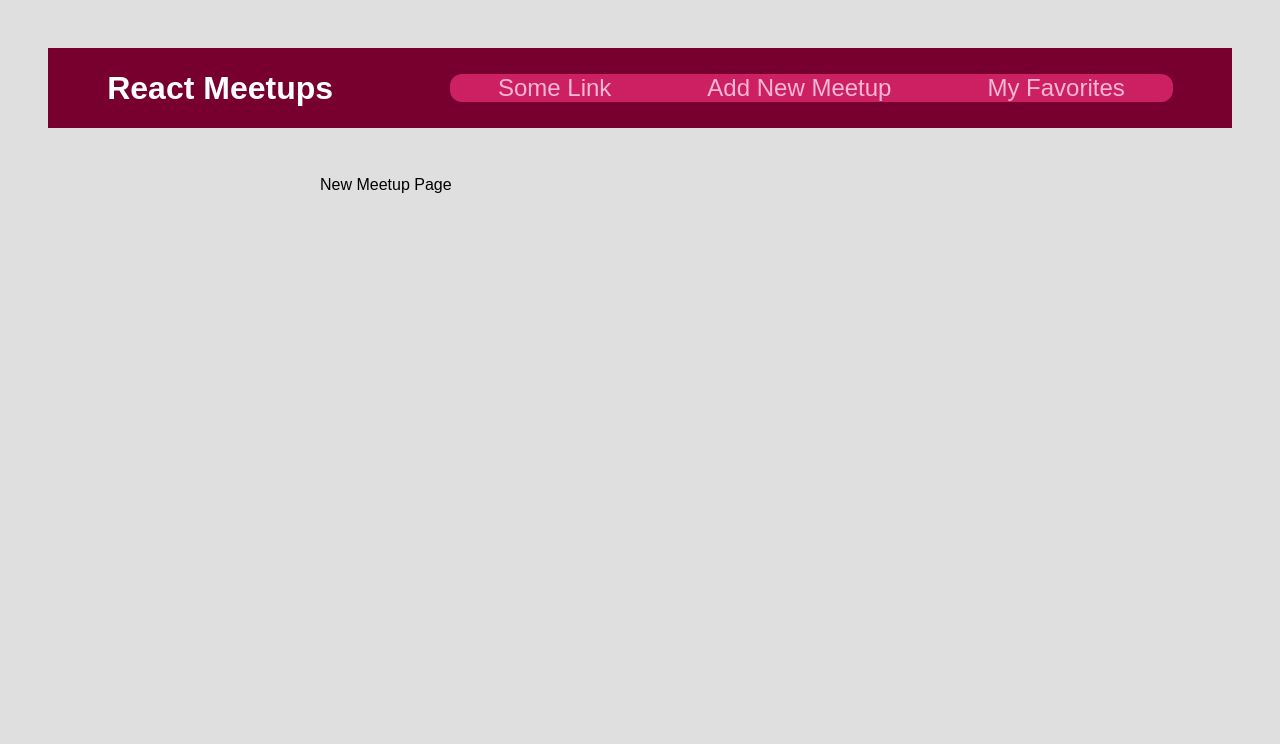
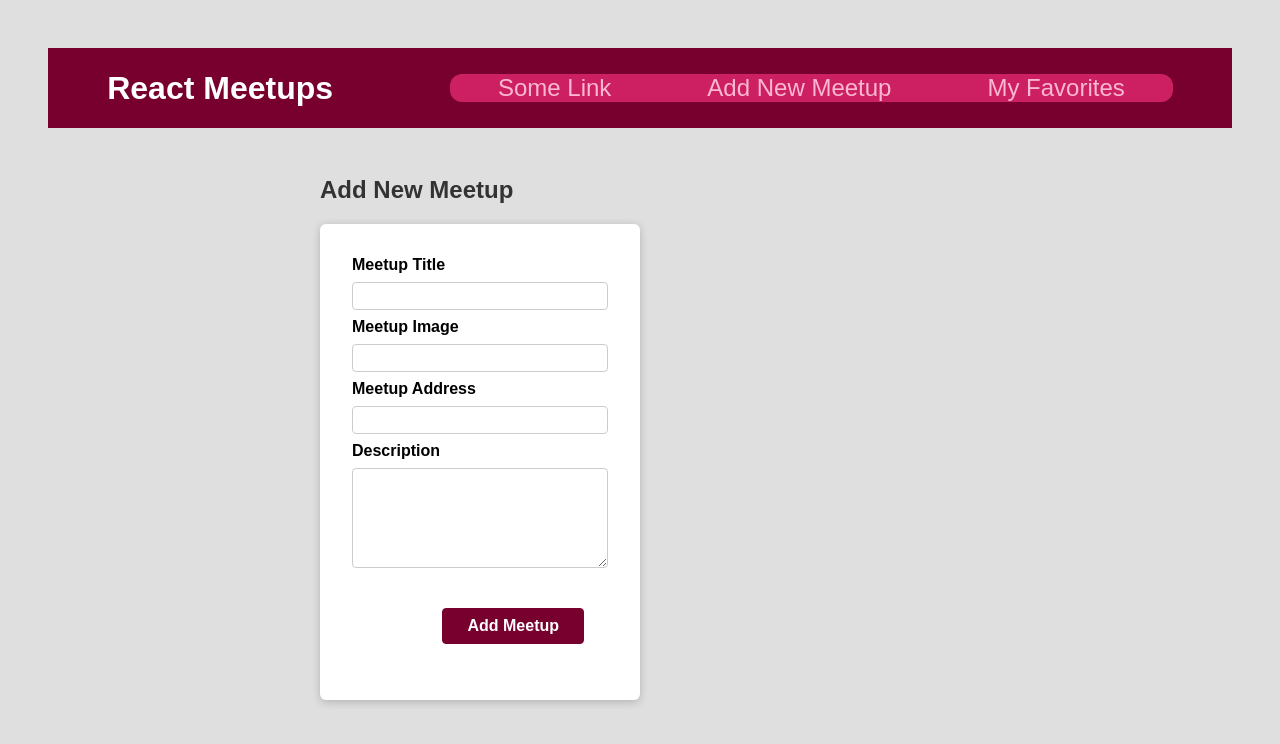
Before and after one commit to demaceo/parental-guidance, a React (Create React App) app: page /new-meetup in a window 1280 px wide. Shown: the top 744 px of the page. Built offline with nearby package versions, Linux system fonts and the light colour scheme.

Commit message:
import NewMeetupForm

```diff
--- a/src/pages/NewMeetup.js
+++ b/src/pages/NewMeetup.js
@@ -1,7 +1,11 @@
 import React from "react";
+import NewMeetupForm from "../components/meetups/NewMeetupForm";
 
 function NewMeetupPage() {
-  return <div>New Meetup Page</div>;
+  return <section>
+    <h1>Add New Meetup</h1>
+    <NewMeetupForm/>
+  </section>;
 }
 
 export default NewMeetupPage;
```
